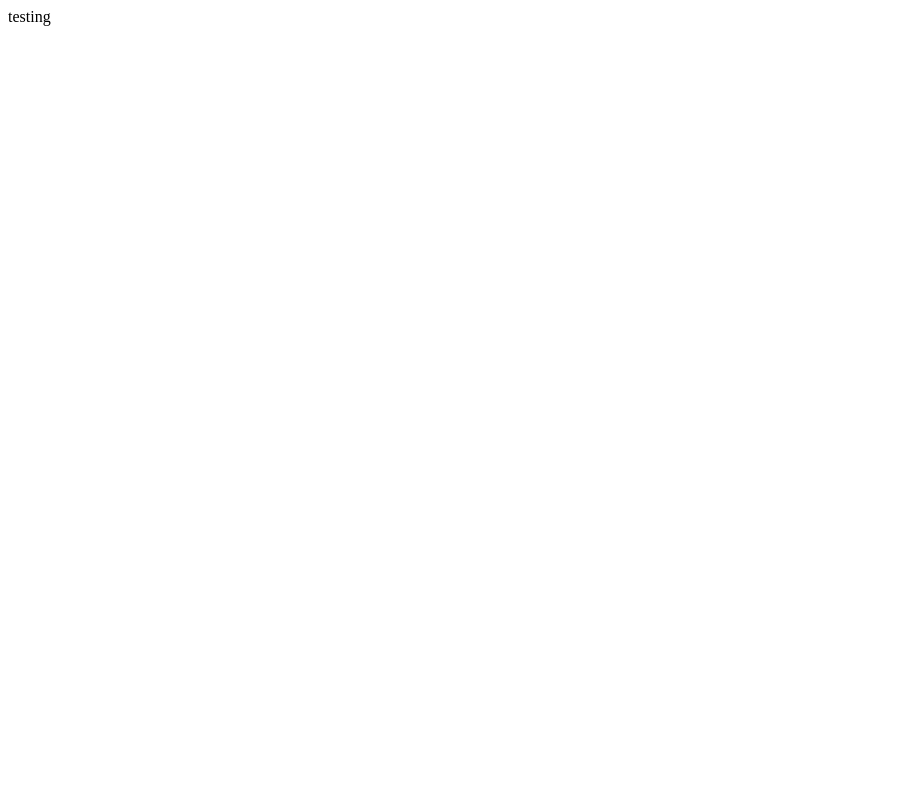
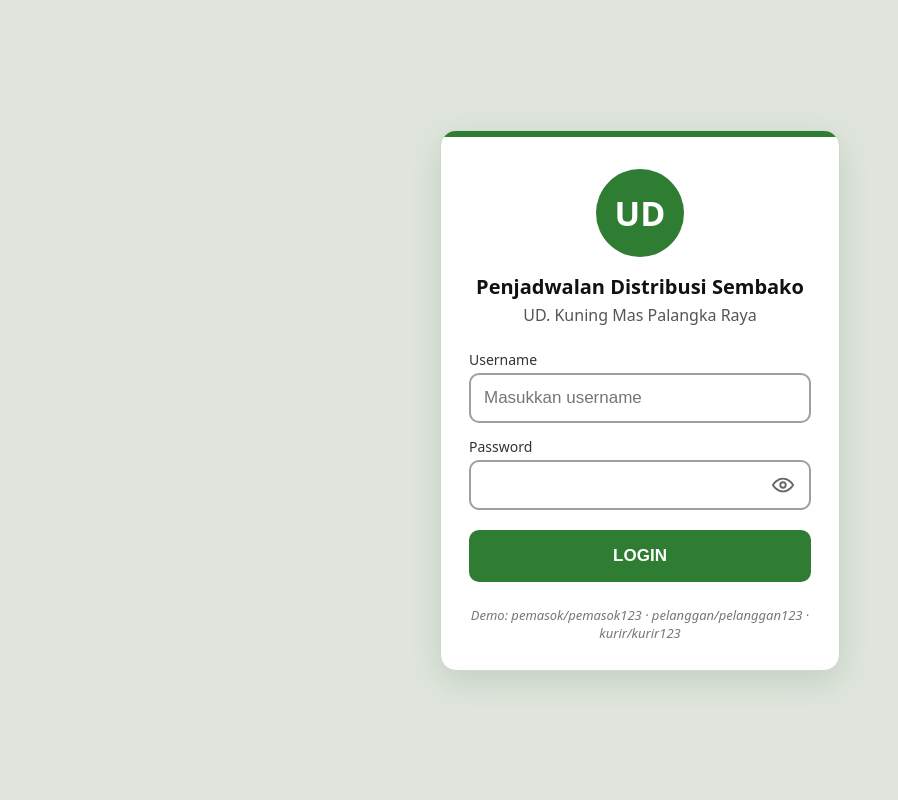
Before and after one commit to andikaputra9/aplikasi-distribusi-jadwal-sembako, a PHP site: page / in a window 1280 px wide. Before the commit the part shown is almost empty. Shown: the whole page, without its empty margins (0-898 px from the left). Run offline with PHP 8.4, Linux system fonts and the light colour scheme.

Commit message:
feat(login): tambah halaman login sesuai mockup UI-001

```diff
--- a/assets/css/index.css
+++ b/assets/css/index.css
@@ -0,0 +1,133 @@
+:root {
+  --g1: #1b5e20;
+  --g2: #2e7d32;
+  --bg: #f3f6f2;
+  --mut: #555;
+  --red: #d32f2f;
+}
+* { box-sizing: border-box; }
+
+body {
+  margin: 0;
+  min-height: 100vh;
+  display: grid;
+  place-items: center;          /* card di tengah layar */
+  padding: 24px 16px;
+  background: #dfe5dd;
+  font-family: system-ui, -apple-system, "Segoe UI", Roboto, sans-serif;
+  color: #111;
+}
+
+/* Card pembungkus */
+.app {
+  width: 100%;
+  max-width: 400px;
+  background: #fff;
+  border: 1px solid #cfd8cc;
+  border-radius: 16px;
+  box-shadow: 0 10px 30px rgba(27, 94, 32, .15);
+  overflow: hidden;
+}
+.app::before {                  /* garis hijau di atas card */
+  content: "";
+  display: block;
+  height: 6px;
+  background: var(--g2);
+}
+
+.login { text-align: center; padding: 32px 28px 28px; }
+.login h2 { margin: 0; font-size: 20px; }
+.login p { color: var(--mut); margin: 4px 0 24px; }
+.login form { text-align: left; }
+
+.logo {
+  width: 88px; height: 88px;
+  margin: 0 auto 16px;
+  border-radius: 50%;
+  background: var(--g2);
+  color: #fff;
+  font-size: 34px;
+  font-weight: 800;
+  display: grid;
+  place-items: center;
+}
+
+label {
+  display: block;
+  font-size: 14px;
+  color: #333;
+  margin: 14px 0 4px;
+}
+
+input[type=text],
+input[type=password] {
+  width: 100%;
+  padding: 13px;
+  font-size: 17px;
+  border: 2px solid #9aa39a;
+  border-radius: 10px;
+  background: #fff;
+}
+input[type=text]:focus,
+input[type=password]:focus {
+  outline: none;
+  border-color: var(--g2);
+  box-shadow: 0 0 0 3px rgba(46, 125, 50, .18);
+}
+
+.pw { position: relative; }
+.pw input { padding-right: 48px; }
+
+.pw-toggle {
+  position: absolute;
+  right: 10px;
+  top: 50%;
+  transform: translateY(-50%);
+  display: grid;
+  place-items: center;
+  width: 36px;
+  height: 36px;
+  background: none;
+  border: 0;
+  border-radius: 8px;
+  color: #666;
+  cursor: pointer;
+}
+.pw-toggle:hover { color: var(--g2); }
+.pw-toggle:focus-visible { outline: 2px solid var(--g2); }
+
+.pw-toggle .ico-hide { display: none; }
+.pw-toggle.aktif .ico-show { display: none; }
+.pw-toggle.aktif .ico-hide { display: block; }
+
+.btn {
+  display: block;
+  width: 100%;
+  margin-top: 20px;
+  padding: 14px;
+  font-size: 17px;
+  font-weight: 700;
+  border-radius: 10px;
+  border: 2px solid var(--g2);
+  cursor: pointer;
+}
+.btn-p { background: var(--g2); color: #fff; }
+.btn-p:hover { background: var(--g1); border-color: var(--g1); }
+
+.err { color: var(--red); text-align: center; margin: 16px 0 4px; }
+.ok {
+  background: #e8f5e9;
+  color: var(--g1);
+  border: 1px solid var(--g2);
+  border-radius: 8px;
+  padding: 10px;
+  margin-top: 16px;
+  text-align: center;
+}
+.login .note {
+  font-style: italic;
+  color: #777;
+  text-align: center;
+  font-size: 13px;
+  margin: 24px 0 0;
+}
--- a/assets/js/index.js
+++ b/assets/js/index.js
@@ -0,0 +1,13 @@
+document.querySelectorAll('[data-toggle-pw]').forEach(function (btn) {
+  btn.addEventListener('click', function () {
+    var input = document.getElementById(btn.dataset.togglePw);
+    var tersembunyi = input.type === 'password';
+
+    input.type = tersembunyi ? 'text' : 'password';
+    btn.classList.toggle('aktif', tersembunyi);
+
+    var label = tersembunyi ? 'Sembunyikan password' : 'Tampilkan password';
+    btn.setAttribute('aria-label', label);
+    btn.title = label;
+  });
+});
--- a/index.php
+++ b/index.php
@@ -1 +1,98 @@
-testing
+<?php
+session_start();
+
+// Akun demo (sementara, nanti diganti query ke tabel users)
+$akun = [
+    'pemasok'   => ['password' => 'pemasok123',   'peran' => 'PEMASOK'],
+    'pelanggan' => ['password' => 'pelanggan123', 'peran' => 'PELANGGAN'],
+    'kurir'     => ['password' => 'kurir123',     'peran' => 'KURIR'],
+];
+
+function e($s) {
+    return htmlspecialchars((string)$s, ENT_QUOTES, 'UTF-8');
+}
+
+// Token CSRF
+if (empty($_SESSION['csrf'])) {
+    $_SESSION['csrf'] = bin2hex(random_bytes(16));
+}
+
+$error = null;
+$berhasil = null;
+
+if ($_SERVER['REQUEST_METHOD'] === 'POST') {
+    if (!hash_equals($_SESSION['csrf'], $_POST['csrf'] ?? '')) {
+        http_response_code(419);
+        exit('Token CSRF tidak valid');
+    }
+
+    $username = trim($_POST['username'] ?? '');
+    $password = $_POST['password'] ?? '';
+
+    if (isset($akun[$username]) && $akun[$username]['password'] === $password) {
+        $_SESSION['user'] = ['username' => $username, 'peran' => $akun[$username]['peran']];
+        $berhasil = 'Login berhasil sebagai ' . $akun[$username]['peran'];
+    } else {
+        $error = 'Username atau password salah';
+    }
+}
+?>
+<!doctype html>
+<html lang="id">
+<head>
+  <meta charset="utf-8">
+  <meta name="viewport" content="width=device-width, initial-scale=1">
+  <title>Login — Distribusi Sembako</title>
+  <link rel="stylesheet" href="assets/css/index.css">
+</head>
+<body>
+  <div class="app">
+    <main class="login">
+      <div class="logo">UD</div>
+      <h2>Penjadwalan Distribusi Sembako</h2>
+      <p>UD. Kuning Mas Palangka Raya</p>
+
+      <form method="post" autocomplete="off">
+        <input type="hidden" name="csrf" value="<?= e($_SESSION['csrf']) ?>">
+
+        <label for="username">Username</label>
+        <input type="text" id="username" name="username"
+               placeholder="Masukkan username" required
+               value="<?= e($_POST['username'] ?? '') ?>">
+
+        <label for="password">Password</label>
+                <div class="pw">
+          <input type="password" id="password" name="password" required>
+          <button type="button" class="pw-toggle" data-toggle-pw="password"
+                  aria-label="Tampilkan password" title="Tampilkan password">
+            <svg class="ico-show" viewBox="0 0 24 24" width="22" height="22" fill="none"
+                 stroke="currentColor" stroke-width="2" stroke-linecap="round" stroke-linejoin="round">
+              <path d="M1 12s4-7 11-7 11 7 11 7-4 7-11 7S1 12 1 12z"/>
+              <circle cx="12" cy="12" r="3"/>
+            </svg>
+            <svg class="ico-hide" viewBox="0 0 24 24" width="22" height="22" fill="none"
+                 stroke="currentColor" stroke-width="2" stroke-linecap="round" stroke-linejoin="round">
+              <path d="M17.94 17.94A10.94 10.94 0 0 1 12 19C5 19 1 12 1 12a18.5 18.5 0 0 1 5.06-5.94"/>
+              <path d="M9.9 4.24A10.9 10.9 0 0 1 12 4c7 0 11 8 11 8a18.5 18.5 0 0 1-2.16 3.19"/>
+              <path d="M14.12 14.12A3 3 0 1 1 9.88 9.88"/>
+              <line x1="1" y1="1" x2="23" y2="23"/>
+            </svg>
+          </button>
+        </div>
+
+        <?php if ($error): ?>
+          <div class="err"><?= e($error) ?></div>
+        <?php endif; ?>
+        <?php if ($berhasil): ?>
+          <div class="ok"><?= e($berhasil) ?></div>
+        <?php endif; ?>
+
+        <button type="submit" class="btn btn-p">LOGIN</button>
+      </form>
+
+      <p class="note">Demo: pemasok/pemasok123 · pelanggan/pelanggan123 · kurir/kurir123</p>
+    </main>
+  </div>
+  <script src="assets/js/index.js"></script>
+</body>
+</html>
```
